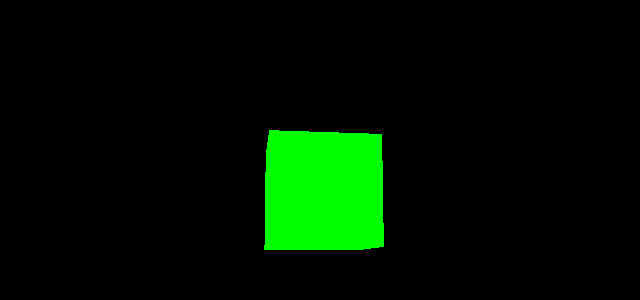
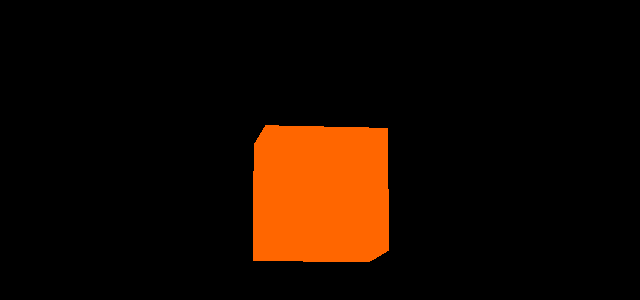
Before and after one commit to vadimsavenkov/JavaScript_Course, a plain HTML site: page 3d-models/index.html in a window 1280 px wide. Shown: the part 204-504 px from the top of the page, without its empty margins (321-961 px from the left). Drawn offline with nearby package versions, Linux system fonts and the light colour scheme.

Commit message:
Update index.html
changing cube colors

```diff
--- a/3d-models/index.html
+++ b/3d-models/index.html
@@ -13,23 +13,24 @@
 			//Create three things: scene, camera and renderer, so that we can render the scene with camera
 			const scene = new THREE.Scene();
 
-			const camera = new THREE.PerspectiveCamera( 75, window.innerWidth / window.innerHeight, 0.1, 1000 );
+			const camera = new THREE.PerspectiveCamera( 25, window.innerWidth / window.innerHeight, 0.1, 10000 );
 
 			//creating the renderer instance and setting the sizing to render our app
 			const renderer = new THREE.WebGLRenderer();
 			renderer.setSize( window.innerWidth, window.innerHeight );
 			document.body.appendChild( renderer.domElement );
 
-			//Create a box geometry a material to color it
+			//Create a box geometry a material to color (libxlsxwriter colors: 0x00ff00) it
 			const geometry = new THREE.BoxGeometry();
-			const material = new THREE.MeshBasicMaterial( { color: 0x00ff00 } );
+			const material = new THREE.MeshBasicMaterial( { color: 0xFF6600 } );
 
 			//add a mesh object that takes a geometry, and applies a material to it
 			const cube = new THREE.Mesh( geometry, material );
 			scene.add( cube );
 
-			camera.position.z = 5;
+			camera.position.z = 15;
 
+			//Create an animate loop for rendering
 			const animate = function () {
 				requestAnimationFrame( animate );
 
```
